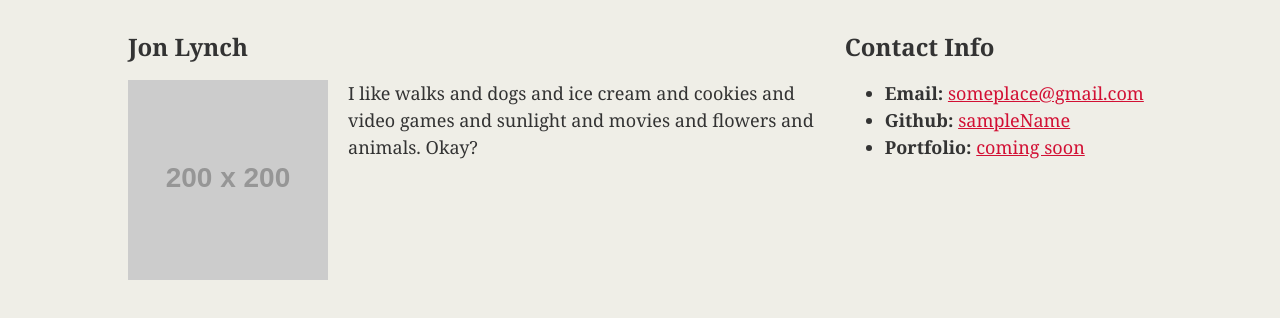
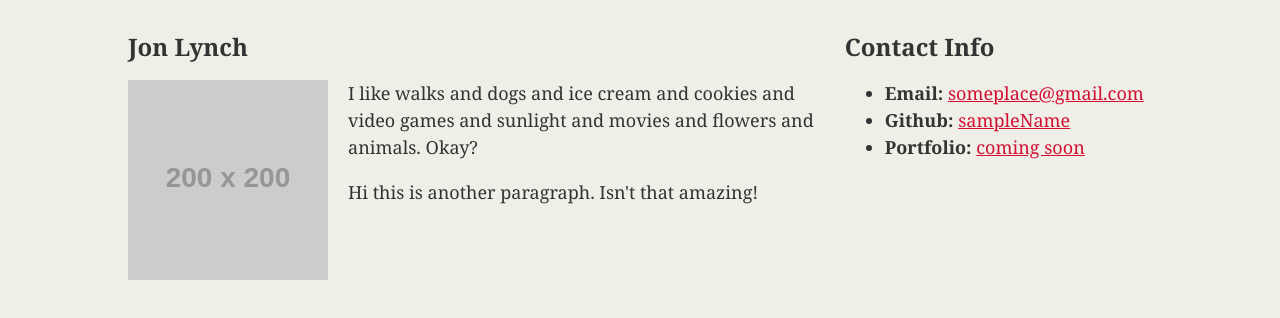
Before and after one commit to jonnylynchy/jonnylynchy.github.io, a plain HTML site: page index.html in a window 1280 px wide. Shown: the part 74-392 px from the top of the page. Drawn offline with Linux system fonts and the light colour scheme.

Commit message:
Added a new paragraph

```diff
--- a/index.html
+++ b/index.html
@@ -20,6 +20,9 @@
             <h2>Jon Lynch</h2>
             <img src="http://placehold.it/200x200" alt="Your Image" id="bio-image">
             <p>I like walks and dogs and ice cream and cookies and video games and sunlight and movies and flowers and animals. Okay?</p>
+            <p>
+                Hi this is another paragraph. Isn't that amazing!
+            </p>
 
         </section>
 
```
